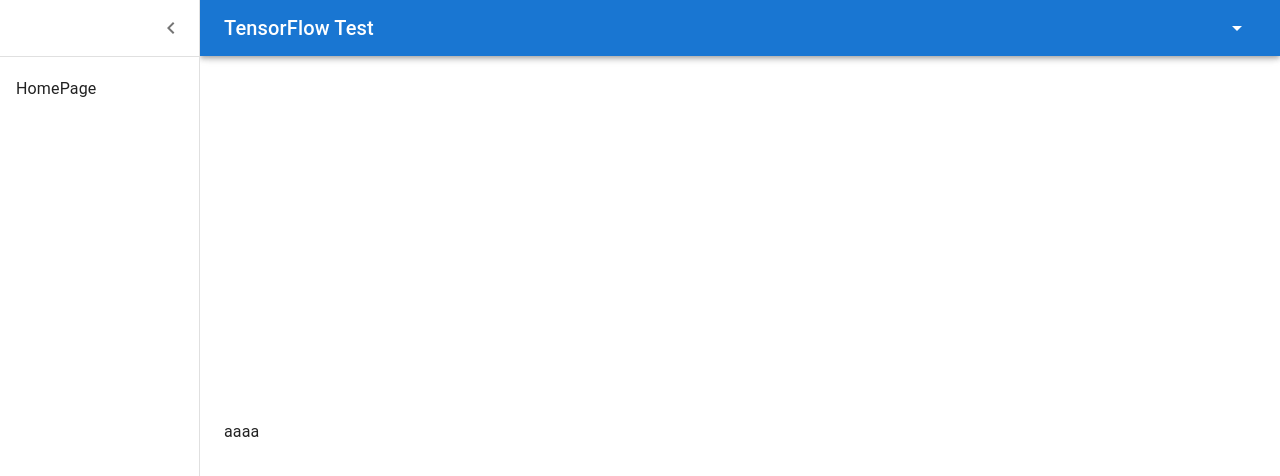
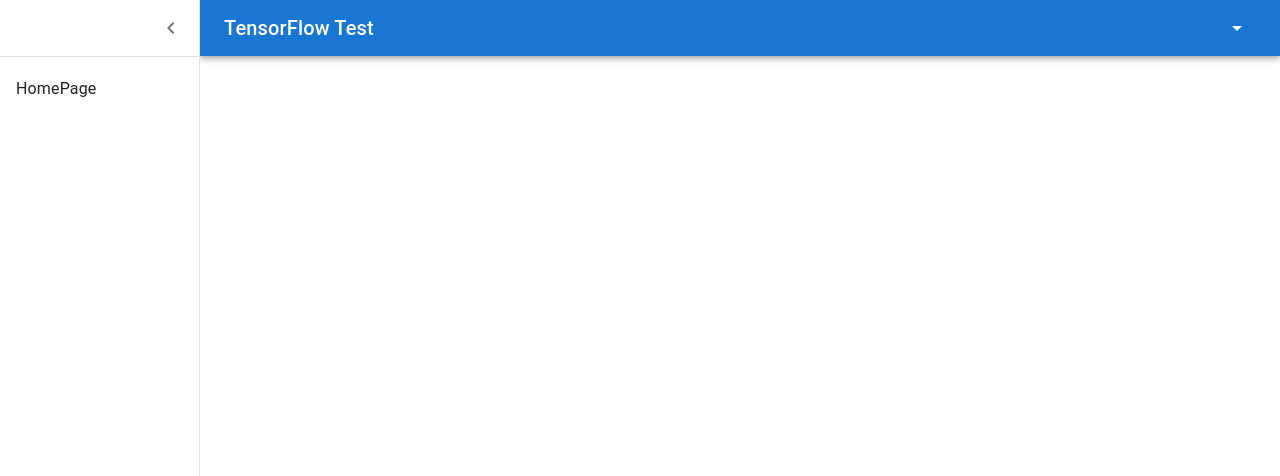
Before and after one commit to zTree/TensorFlowJs, a React (Vite) app: page / in a window 1280 px wide. Shown: the top 476 px of the page. Built offline with nearby package versions, Linux system fonts and the light colour scheme.

Commit message:
add router

```diff
--- a/package.json
+++ b/package.json
@@ -18,7 +18,9 @@
     "i18next-browser-languagedetector": "^7.1.0",
     "react": "^18.2.0",
     "react-dom": "^18.2.0",
-    "react-i18next": "^13.2.2"
+    "react-i18next": "^13.2.2",
+    "react-router": "^6.16.0",
+    "react-router-dom": "^6.16.0"
   },
   "devDependencies": {
     "@types/react": "^18.2.15",
--- /dev/null
+++ b/src/component/empty.tsx
@@ -0,0 +1,23 @@
+import { memo } from "react";
+// import { useTranslation } from 'react-i18next';
+import { styled } from '@mui/material/styles';
+
+interface EmptyProps {
+}
+
+
+const EmptyContent = styled('div')({
+  // display: 'flex'
+});
+
+const Empty = memo((props: EmptyProps) => {
+  // const { t } = useTranslation();
+
+  return (
+    <EmptyContent {...props} >Empty</EmptyContent>
+  );
+});
+
+Empty.displayName = "Empty";
+
+export default Empty;
--- a/src/component/LeftMenu.tsx
+++ b/src/component/left_menu.tsx
@@ -37,7 +37,6 @@
   const { open, handleDrawerClose } = props;
 
   const handleClick = (item: MenuItem) => {
-    console.log(item);
     if (item.id === 'leftMenu.homepage') {
       window.location.href = '/';
     }
--- /dev/null
+++ b/src/component/main_router.tsx
@@ -0,0 +1,30 @@
+import { memo } from "react";
+import { BrowserRouter, Route, Routes } from 'react-router-dom';
+import Empty from "./empty";
+
+// interface MainRouterProps {
+// }
+
+const routes = [
+  {
+    path: 'tensorflow/', // 后端已经修改了邮箱邀请链接地址，这个的旧路由是为了兼容旧的链接，后续可以删除
+    render: Empty,
+  },
+];
+const MainRouter = memo(() => {
+
+  return (
+    <BrowserRouter>
+      <Routes>
+        {routes.map((data, index) =>
+          <Route key={`${data.path}_${index}`} path={data.path} element={<data.render />} />
+        )}
+      </Routes>
+    </BrowserRouter>
+  );
+
+});
+
+MainRouter.displayName = "MainRouter";
+
+export default MainRouter;
--- a/src/root/index.tsx
+++ b/src/root/index.tsx
@@ -4,8 +4,9 @@
 import CssBaseline from '@mui/material/CssBaseline';
 import MuiAppBar, { AppBarProps as MuiAppBarProps } from '@mui/material/AppBar';
 import { DrawerWidth, MediaStyles } from "../common/config";
-import Head from "../component/Head";
-import LeftMenu from "../component/LeftMenu";
+import Head from "../component/head_bar";
+import LeftMenu from "../component/left_menu";
+import MainRouter from "../component/main_router";
 
 const Main = styled('main', { shouldForwardProp: (prop) => prop !== 'open' })<{
   open?: boolean;
@@ -84,9 +85,7 @@
       </Fragment>
       <Main open={open}>
         <DrawerHeader />
-        <div>
-          aaaa
-        </div>
+        <MainRouter />
       </Main>
     </Box>
   );
```
Also changed, not shown: src/component/head_bar.tsx (renamed from src/component/Head.tsx), 1 other file (tests, documents, lock files or other folders).
